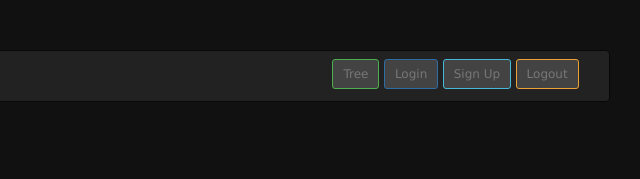
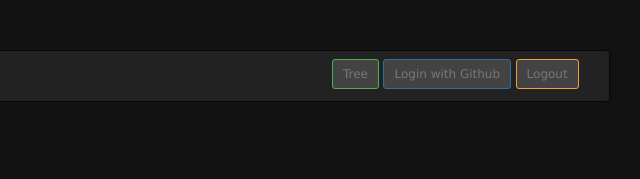
Before and after one commit to topleft/git-tree, a website: page client/public/views/layout.html in a window 1280 px wide. Shown: the top 179 px of the page, 522-1162 px from the left. Drawn offline with nearby package versions, Linux system fonts and the light colour scheme; some packages are replaced by stand-ins of ours; no server answers; a script that the page names is missing; files whose address does not match are found by name.

Commit message:
started refactoring, commented out

```diff
--- a/client/public/auth/auth-controllers.js
+++ b/client/public/auth/auth-controllers.js
@@ -1,6 +1,11 @@
 var app = angular.module('myApp');
 
 app.controller('authController', ['$scope', '$auth', '$rootScope','$window', '$location','authFactory', function($scope, $auth, $rootScope, $window, $location, authFactory){
+
+	//referencce for factory refactor
+	// $scope.authenticate = function() {
+	// 	authFactory.authenticate();
+	//  };
 
 	$scope.authenticate = function(provider) {
 
--- a/client/public/nav/nav.html
+++ b/client/public/nav/nav.html
@@ -5,8 +5,7 @@
 	<div class=''>
 		<div class="navbar-form pull-right">
       <a ng-href="#/tree"><button type="button" class="btn btn-success btn-sm" >Tree</button></a>
-		  <a ng-href="#/login"><button type="button" class="btn btn-primary btn-sm" >Login</button></a>
-		  <a ng-href="#/register"><button type="button" class="btn btn-info btn-sm" >Sign Up</button></a>
+		  <a ng-href="#/login"><button type="button" class="btn btn-primary btn-sm" >Login with Github</button></a>
 		  <logout-button logout='logout'></logout-button>
 		</div>
 	</div>
```
Also changed, not shown: client/public/app/app.js (+9 -1 lines), client/public/auth/auth-factory.js (+28 -0 lines), client/public/logout-button/logout-button-directive.js (+29 -0 lines).
